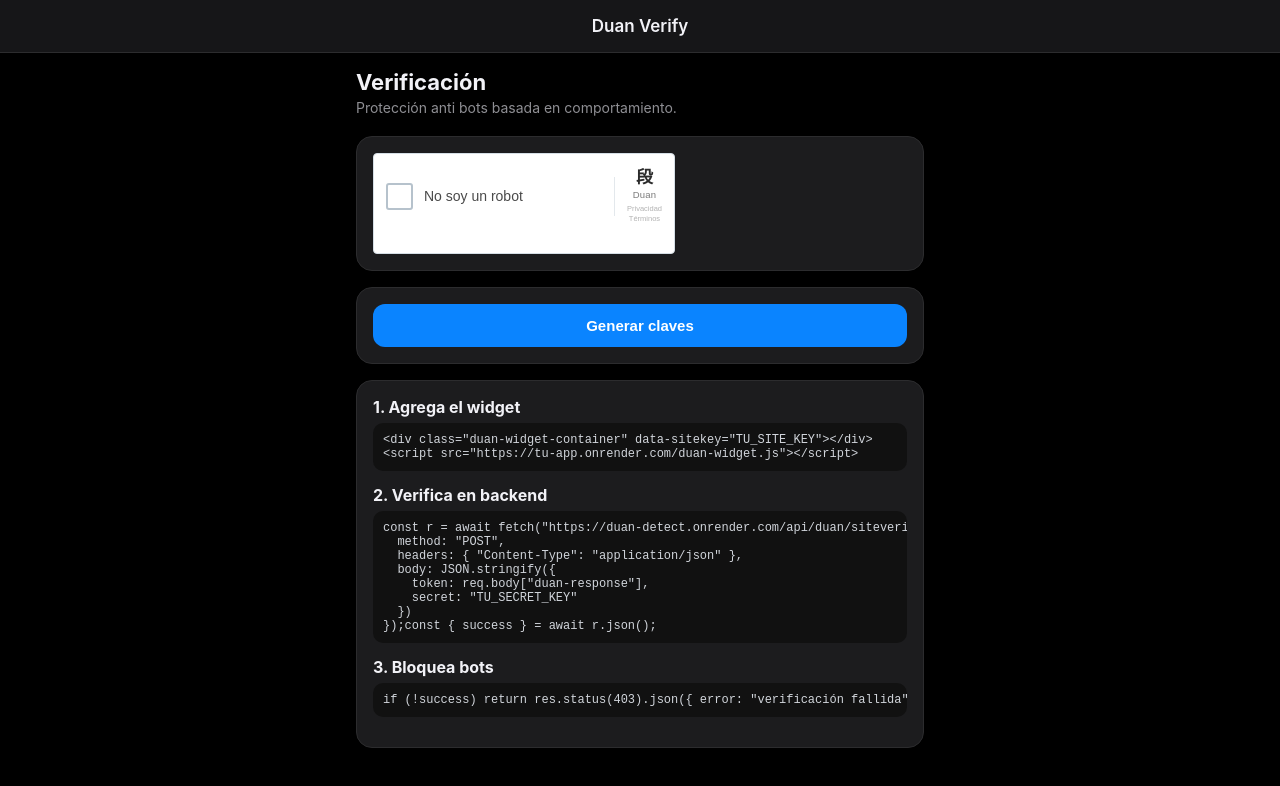
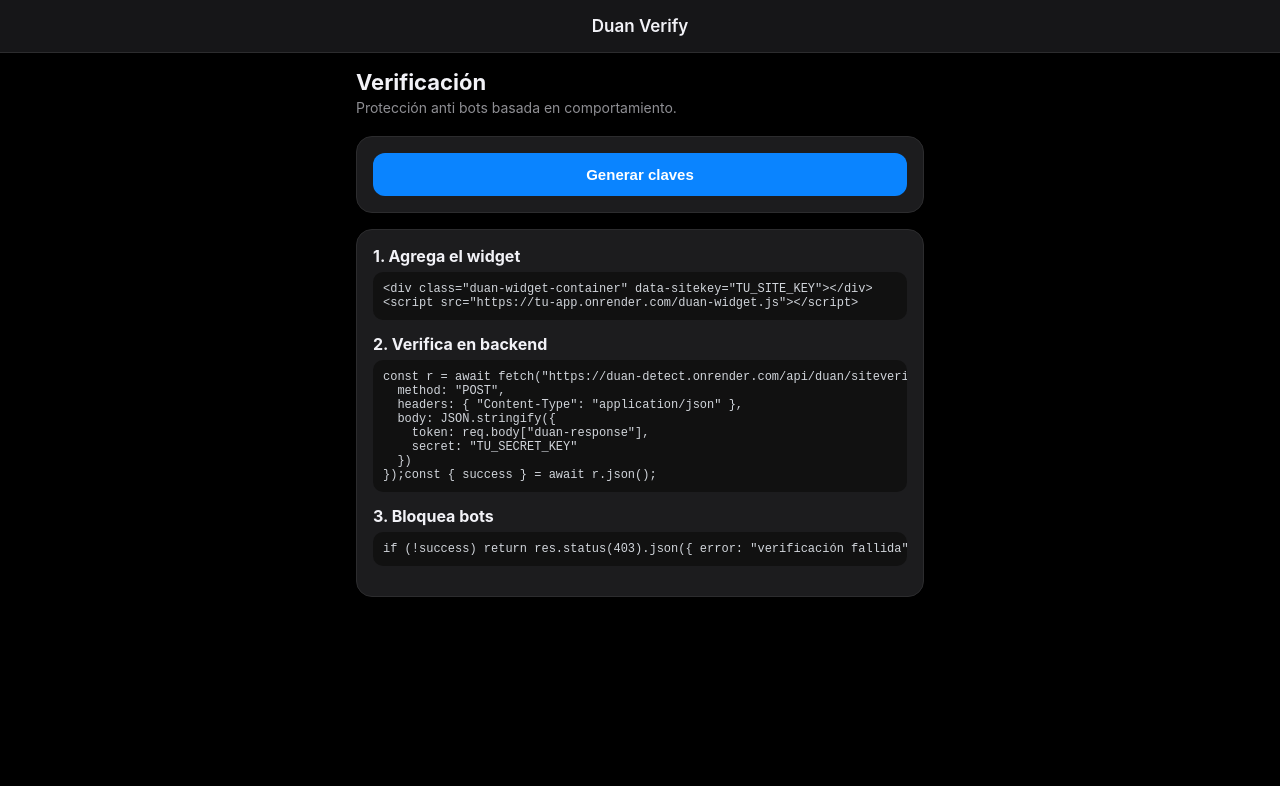
Before and after one commit to Edward-oficial/dual-detect, a website: page public/index.html in a window 1280 px wide. Drawn offline with Linux system fonts and the light colour scheme.

Commit message:
Actualizar index.html

```diff
--- a/public/index.html
+++ b/public/index.html
@@ -24,7 +24,7 @@ body{
   color:var(--text);
 }
 
-/* HEADER estilo iOS oscuro */
+/* HEADER */
 .header{
   padding:16px;
   text-align:center;
@@ -37,7 +37,7 @@ body{
   top:0;
 }
 
-/* CONTENIDO FULL */
+/* CONTENIDO */
 .container{
   padding:16px;
   max-width:600px;
@@ -56,7 +56,7 @@ h1{
   margin-bottom:20px;
 }
 
-/* CARDS estilo iOS dark */
+/* CARDS */
 .card{
   background:var(--card);
   border-radius:16px;
@@ -65,7 +65,7 @@ h1{
   border:1px solid var(--border);
 }
 
-/* BOTÓN iOS */
+/* BOTÓN */
 .btn{
   width:100%;
   padding:13px;
@@ -114,12 +114,10 @@ pre{
   color:#d1d5db;
 }
 </style></head><body><div class="header">Duan Verify</div><div class="container"><h1>Verificación</h1>
-<p class="lead">Protección anti bots basada en comportamiento.</p><div class="card">
-  <div class="duan-widget-container" data-sitekey="demo"></div>
-</div><div class="card">
+<p class="lead">Protección anti bots basada en comportamiento.</p><!-- SOLO CREDENCIALES --><div class="card">
   <button class="btn" id="genBtn">Generar claves</button>
   <div id="keysOut"></div>
-</div><div class="card">  <div class="step">
+</div><!-- TUTORIAL --><div class="card">  <div class="step">
     <b>1. Agrega el widget</b>
 <pre>&lt;div class="duan-widget-container" data-sitekey="TU_SITE_KEY"&gt;&lt;/div&gt;
 &lt;script src="https://tu-app.onrender.com/duan-widget.js"&gt;&lt;/script&gt;</pre>
@@ -137,7 +135,7 @@ pre{
   </div>  <div class="step">
     <b>3. Bloquea bots</b>
 <pre>if (!success) return res.status(403).json({ error: "verificación fallida" });</pre>
-  </div></div></div><script src="/duan-widget.js"></script><script>
+  </div></div></div><script>
 document.getElementById('genBtn').onclick = async () => {
   const btn = document.getElementById('genBtn');
   btn.textContent = "Generando...";
```
